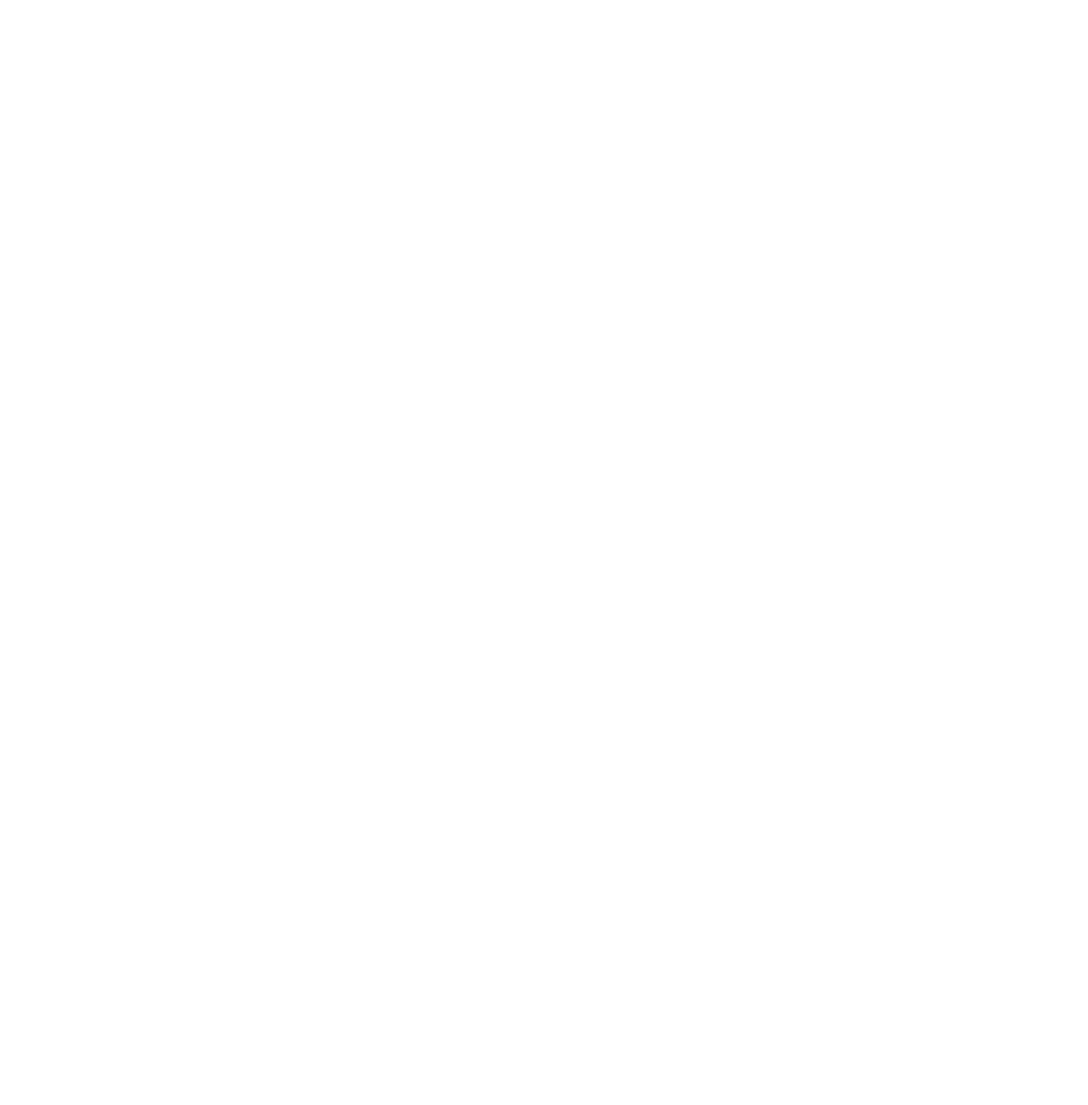
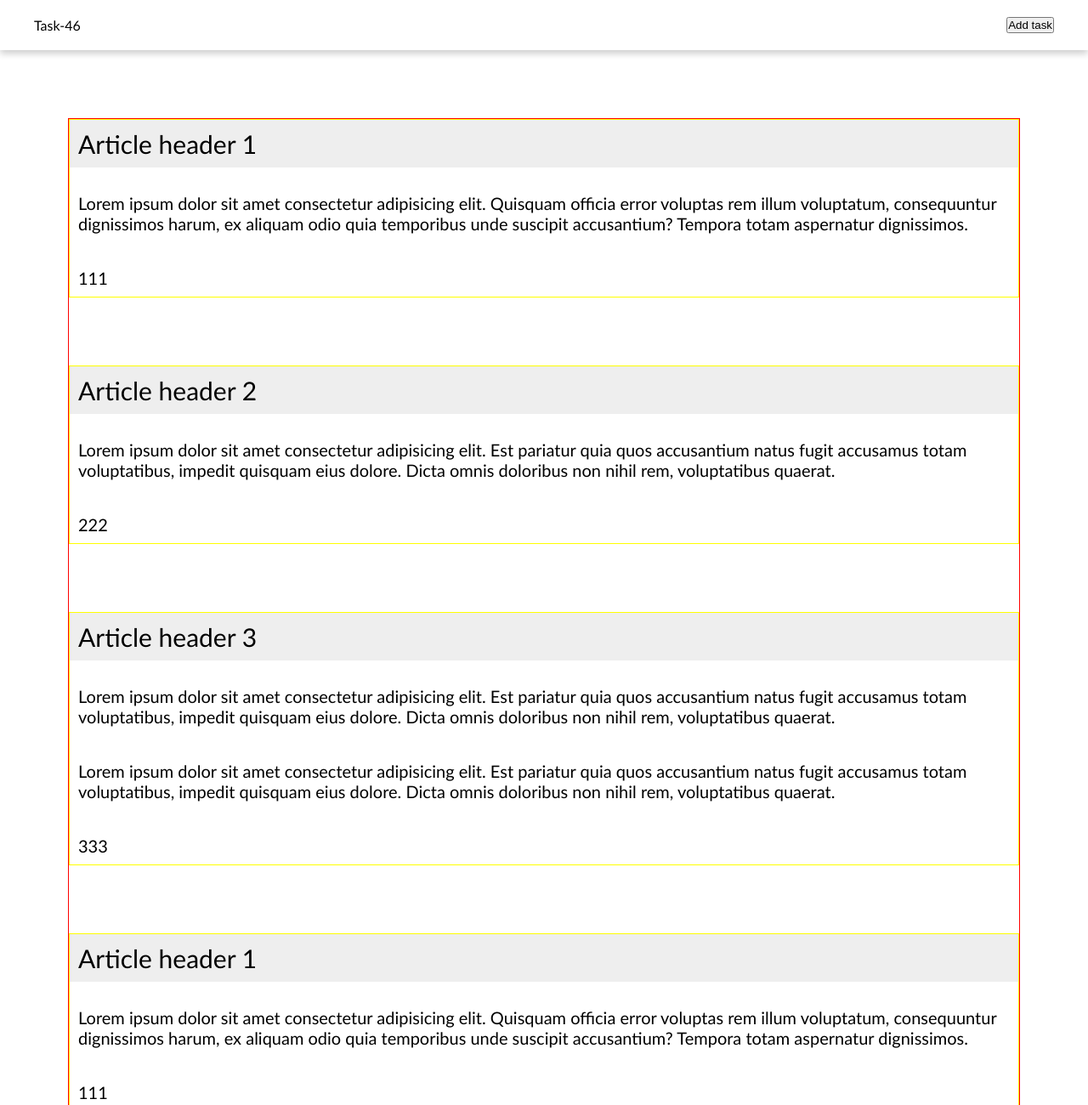
Before and after one commit to LaimaLP/Task-management, a website: page list.html in a window 1280 px wide. Shown: the top 1300 px of the page at 85% size. Before the commit the page ends 800 px from the top, so only its background shows below. Drawn offline with Linux system fonts and the light colour scheme.

Commit message:
list position sticky

```diff
--- a/css/header.css
+++ b/css/header.css
@@ -1,8 +1,9 @@
 .main-header{
-    background-color: rgb(247, 255, 9);
+    display: flex;
     justify-content: space-between;
     padding:20px 40px;
-    display: flex;
+    background-color: rgb(223, 224, 202);
+
     box-shadow: 0 4px 8px gainsboro;
     position: sticky;
     top: 0;
--- a/list.html
+++ b/list.html
@@ -0,0 +1,69 @@
+<!DOCTYPE html>
+<html lang="en">
+
+<head>
+    <meta charset="UTF-8">
+    <meta name="viewport" content="width=device-width, initial-scale=1.0">
+    <title>Task management</title>
+    <link rel="shortcut icon" href="./favicon.ico" type="image/x-icon">
+    <link rel="apple-touch-icon" sizes="180x180" href="./favicon/apple-touch-icon.png">
+    <link rel="icon" type="image/png" sizes="32x32" href="./favicon/favicon-32x32.png">
+    <link rel="icon" type="image/png" sizes="16x16" href="./favicon/favicon-16x16.png">
+    <link rel="manifest" href="./favicon/site.webmanifest">
+    <link rel="mask-icon" href="./favicon/safari-pinned-tab.svg" color="#5bbad5">
+    <meta name="msapplication-TileColor" content="#da532c">
+    <meta name="theme-color" content="#ffffff">
+    <link rel="stylesheet" href="./css/list.css">
+</head>
+
+<body>
+    <header class="main-header">
+        <div class="logo">Task-46</div>
+        <button class="btn">Add task</button>
+    </header>
+
+    <main class="main-content">
+        <div class="article-list">
+            <article>
+                <header>Article header 1</header>
+                <div>Lorem ipsum dolor sit amet consectetur adipisicing elit. Quisquam officia error voluptas rem illum voluptatum, consequuntur dignissimos harum, ex aliquam odio quia temporibus unde suscipit accusantium? Tempora totam aspernatur dignissimos.</div>
+                <footer>111</footer>
+            </article>
+            <article>
+                <header>Article header 2</header>
+                <div>Lorem ipsum dolor sit amet consectetur adipisicing elit. Est pariatur quia quos accusantium natus fugit accusamus totam voluptatibus, impedit quisquam eius dolore. Dicta omnis doloribus non nihil rem, voluptatibus quaerat.</div>
+                <footer>222</footer>
+            </article>
+            <article>
+                <header>Article header 3</header>
+                <div>Lorem ipsum dolor sit amet consectetur adipisicing elit. Est pariatur quia quos accusantium natus fugit accusamus totam voluptatibus, impedit quisquam eius dolore. Dicta omnis doloribus non nihil rem, voluptatibus quaerat.</div>
+                <div>Lorem ipsum dolor sit amet consectetur adipisicing elit. Est pariatur quia quos accusantium natus fugit accusamus totam voluptatibus, impedit quisquam eius dolore. Dicta omnis doloribus non nihil rem, voluptatibus quaerat.</div>
+                <footer>333</footer>
+            </article>
+            <article>
+                <header>Article header 1</header>
+                <div>Lorem ipsum dolor sit amet consectetur adipisicing elit. Quisquam officia error voluptas rem illum voluptatum, consequuntur dignissimos harum, ex aliquam odio quia temporibus unde suscipit accusantium? Tempora totam aspernatur dignissimos.</div>
+                <footer>111</footer>
+            </article>
+            <article>
+                <header>Article header 2</header>
+                <div>Lorem ipsum dolor sit amet consectetur adipisicing elit. Est pariatur quia quos accusantium natus fugit accusamus totam voluptatibus, impedit quisquam eius dolore. Dicta omnis doloribus non nihil rem, voluptatibus quaerat.</div>
+                <footer>222</footer>
+            </article>
+            <article>
+                <header>Article header 3</header>
+                <div>Lorem ipsum dolor sit amet consectetur adipisicing elit. Est pariatur quia quos accusantium natus fugit accusamus totam voluptatibus, impedit quisquam eius dolore. Dicta omnis doloribus non nihil rem, voluptatibus quaerat.</div>
+                <div>Lorem ipsum dolor sit amet consectetur adipisicing elit. Est pariatur quia quos accusantium natus fugit accusamus totam voluptatibus, impedit quisquam eius dolore. Dicta omnis doloribus non nihil rem, voluptatibus quaerat.</div>
+                <footer>333</footer>
+            </article>
+        </div>
+    </main>
+
+    <footer class="main-footer">
+        Copyright 2023
+    </footer>
+
+    <script type="module" src="./js/main.js" defer></script>
+</body>
+
+</html>
```
Also changed, not shown: index.html (+1 -1 lines).
